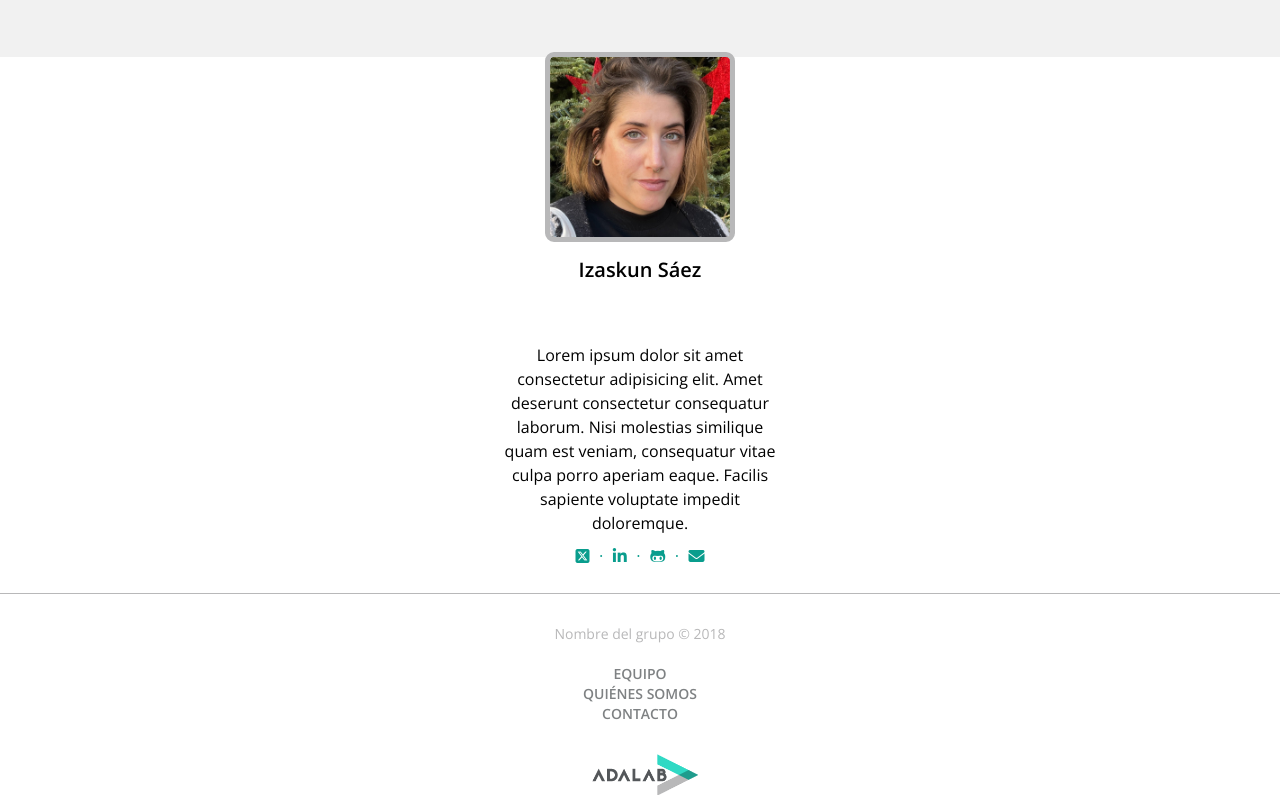
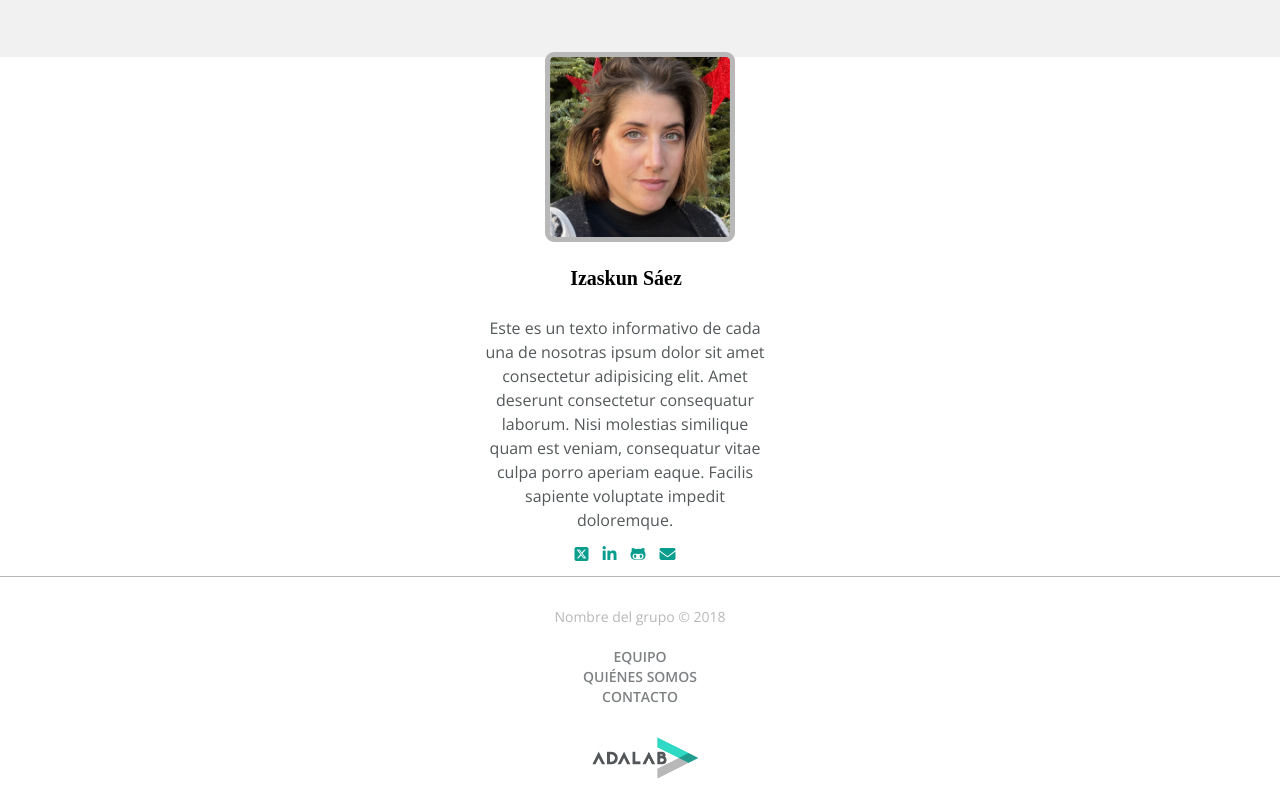
Before and after one commit to bearm12/project-promo-w-module-1-team-3, a plain HTML site: page HTML/index.html in a window 1280 px wide. Shown: the part 1050-1849 px from the top of the page. Drawn offline with nearby package versions, Linux system fonts and the light colour scheme.

Commit message:
social share lyst

```diff
--- a/CSS/index_styles.css
+++ b/CSS/index_styles.css
@@ -170,6 +170,13 @@
 
 
 /* Aquí comienza el css de las card personas */
+
+.section_personas{
+    display: flex;
+    justify-content: center;
+    align-items: center;
+    flex-direction: column;
+}
 .cards_persona{
     margin: 0 auto;
     /* padding: 0 15px 0 15px; */
@@ -195,35 +202,46 @@
             }
 
   .nombre_persona{
-      font-family: 'Open Sans', sans-serif;
+      width: 147px;
+      height: 45px;
+      margin: 15px 70.5px 0 72.5px;
+      font-family: OpenSans;
       font-size: 20px;
-      font-weight:400;
-      margin-top: 15px;
+      font-weight: 400;
+      font-stretch: normal;
+      font-style: normal;
+      line-height: 2.25;
+      letter-spacing: normal;
       text-align: center;
+      color: var(--black);
   }
 
   .info_persona_text{
+    width: 290px;
+    height: 200px;
+    margin: 15px 0 15px;
     font-family: 'Open Sans', sans-serif;
     font-size: 16px;
-    font-weight: 300;
-    line-height: 1.5;;
-    margin-top: 15px;
-    width: 100%;
-    height: 130px;
-    margin: 60px 0 15px;
+    font-weight: normal;
+    line-height: 1.5;
+    letter-spacing: normal;
     text-align: center;
-    padding: 0 15px 0 15px;
+    color: var(--gunmetal);
   }
 
   .social_share{
+    width: 124px;
+    height: 30px;
+    margin: 15px 83px 0;
+    font-size: 16px;
+    text-align: center;
+    list-style-type: none;
     color: var(--blue-green);
-    text-align: center;
-    margin: 60px 0 15px;
-    height: 30px;
   }
 
   .icono{
     margin-inline: 5px;
+    display: inline;
   }
 
 
--- a/HTML/index.html
+++ b/HTML/index.html
@@ -68,7 +68,7 @@
             aliquam!
           </p>
         </div>
-      </section>
+      </section class="section_personas">
       <!-- AQUÍ COMIENZAN LAS CARD PERSONAS -->
       <div class="cards_persona">
         <section class="personas">
@@ -83,29 +83,28 @@
           <!-- Aquí comienza lel texto info -->
           <div class="info_persona_text">
             <span
-              >Lorem ipsum dolor sit amet consectetur adipisicing elit. Amet deserunt consectetur consequatur laborum.
+              >Este es un texto informativo de cada una de nosotras ipsum dolor sit amet consectetur adipisicing elit. Amet deserunt consectetur consequatur laborum.
               Nisi molestias similique quam est veniam, consequatur vitae culpa porro aperiam eaque. Facilis sapiente
               voluptate impedit doloremque.</span
             >
           </div>
           <!-- Aquí comienza la zona de iconos de social media -->
           <div class="social_share">
-            <span class="icono">
+          <ul>
+            <li class="icono">
               <i class="fa-brands fa-square-x-twitter"></i>
-            </span>
-            <span> ·</span>
-            <span class="icono">
+           </li>
+            <li class="icono">
               <i class="fa-brands fa-linkedin-in"></i>
-            </span>
-            <span>·</span>
-            <span class="icono">
+            </li>
+            <li class="icono">
               <i class="fa-brands fa-github-alt"></i>
-            </span>
-            <span> ·</span>
-            <span class="icono">
+            </li>
+            <li class="icono">
               <i class="fa-solid fa-envelope"></i>
-            </span>
-          </div>
+            </li>
+          </ul>
+        </div>
         </section>
       </div>
     </main>
```
